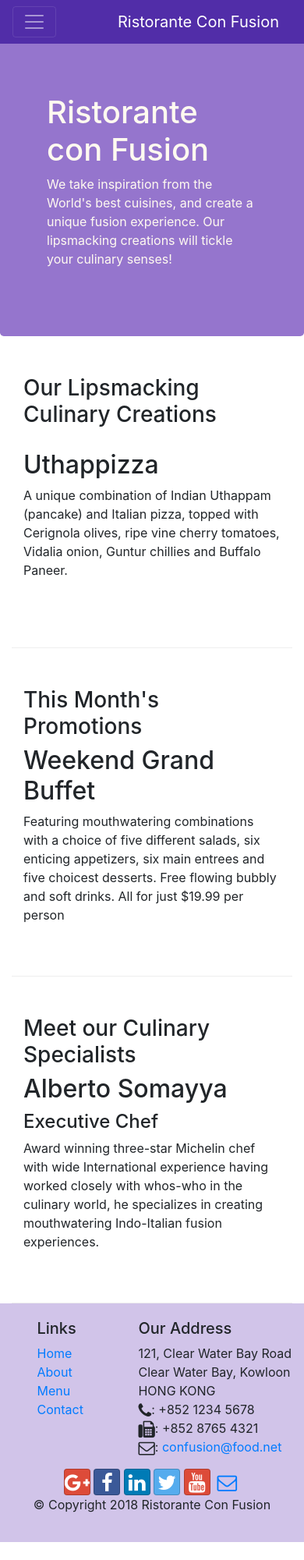
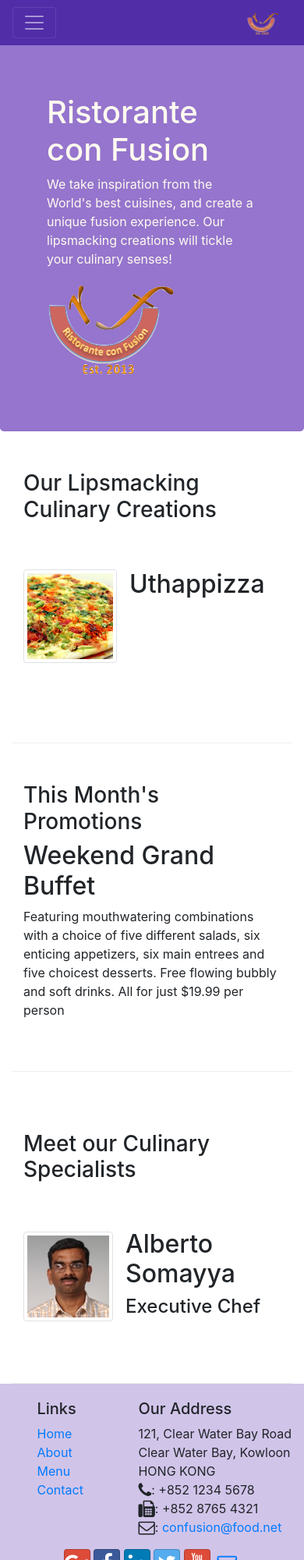
Before and after one commit to aksoni27/Bootstrap4Dev, a website: page index.html in a window 390 px wide. Shown: the top 2000 px of the page at 78% size. Before the commit the page ends 1977 px from the top, so only its background shows below. Drawn offline with nearby package versions, Linux system fonts and the light colour scheme.

Commit message:
images and media

```diff
--- a/index.html
+++ b/index.html
@@ -21,7 +21,7 @@
             <button class="navbar-toggler" type="button" data-toggle="collapse" data-target="#Navbar">
                 <span class="navbar-toggler-icon"></span>
             </button>
-            <a class="navbar-brand" href="#">Ristorante Con Fusion</a>
+            <a class="navbar-brand" href="#"><img src="img/logo.png" height="30" width="41"></a>
             <div class="collapse navbar-collapse" id="Navbar">
                 <ul class="navbar-nav mr-auto">
                         <li class="nav-item active"><a class="nav-link" href="./index.html"><span class="fa fa-home fa-lg"></span> Home</a></li>
@@ -39,7 +39,8 @@
                     <h1>Ristorante con Fusion</h1>
                     <p>We take inspiration from the World's best cuisines, and create a unique fusion experience. Our lipsmacking creations will tickle your culinary senses!</p>
                 </div>
-                <div class="col-12 col-sm">
+                <div class="col-12 col-sm align-self-center">
+                    <img src="img/logo.png" class="img-fluid">
                 </div>
             </div>
         </div>
@@ -50,8 +51,13 @@
                 <h3>Our Lipsmacking Culinary Creations</h3>
             </div>
             <div class="col col-sm order-sm-first col-md">
-                <h2>Uthappizza</h2>
-                <p>A unique combination of Indian Uthappam (pancake) and Italian pizza, topped with Cerignola olives, ripe vine cherry tomatoes, Vidalia onion, Guntur chillies and Buffalo Paneer.</p>
+                <div class="media">
+                    <img class="d-flex mr-3 img-thumbnail align-self-center" src="img/uthappizza.png" alt="uthappizza">
+                    <div class="media-body">
+                        <h2 class="mt-0">Uthappizza</h2>
+                        <p class="d-none d-sm-block">A unique combination of Indian Uthappam (pancake) and Italian pizza, topped with Cerignola olives, ripe vine cherry tomatoes, Vidalia onion, Guntur chillies and Buffalo Paneer.</p>
+                    </div>
+                </div>
             </div>
         </div>
 
@@ -71,9 +77,15 @@
                 <h3>Meet our Culinary Specialists</h3>
             </div>
             <div class="col col-sm order-sm-first col-md">
-                <h2>Alberto Somayya</h2>
-                <h4>Executive Chef</h4>
-                <p>Award winning three-star Michelin chef with wide International experience having worked closely with whos-who in the culinary world, he specializes in creating mouthwatering Indo-Italian fusion experiences. </p>
+                <div class="media">
+                    <img class="d-flex mr-3 img-thumbnail align-self-center" src="img/alberto.png" alt="alberto">
+                    <div class="media-body">
+                        <h2 class="mt-0">Alberto Somayya</h2>
+                        <h4>Executive Chef</h4>
+                        <p class="d-none d-sm-block">Award winning three-star Michelin chef with wide International experience having worked closely with whos-who in the culinary world, he specializes in creating mouthwatering Indo-Italian fusion experiences. </p>
+
+                    </div>
+                </div>
             </div>
         </div>
     </div>
```
Also changed, not shown: aboutus.html (+3 -2 lines), contactus.html (+4 -3 lines), img/alberto.png (added), img/buffet.png (added), img/logo.png (added), img/uthappizza.png (added), 1 other file.
